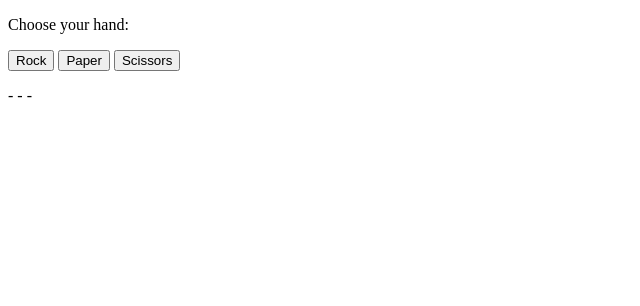
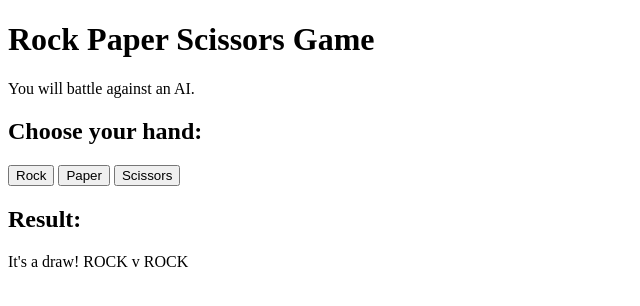
Before and after one commit to xaviergnp/rock-paper-scissors, a plain HTML site: page index.html in a window 1280 px wide. Both pictures are taken after a click on the button "Rock". Shown: the whole page, without its empty margins (0-640 px from the left). Drawn offline with Linux system fonts and the light colour scheme.

Commit message:
Display result

```diff
--- a/index.html
+++ b/index.html
@@ -8,13 +8,16 @@
         <link rel="stylesheet" href="./styles.css">
     </head>
     <body>
-        <p class="message">Choose your hand: </p>
+        <h1>Rock Paper Scissors Game</h1>
+        <p>You will battle against an AI.</p>
+        <h2 class="message">Choose your hand: </h2>
         <div class="selection">
             <button id="rock">Rock</button>
             <button id="paper">Paper</button>
             <button id="scissors">Scissors</button>
         </div>
-        <p class="result">- - - </p>
+        <h2>Result:</h2>
+        <div class="result-list"></div>
         <script src="./script.js"></script>
     </body>
 </html>
--- a/script.js
+++ b/script.js
@@ -1,5 +1,5 @@
 "use strict";
-console.log("Rock Paper Scissors Game");
+// console.log("Rock Paper Scissors Game");
 function getComputerChoice() {
     let randomNumber = Math.floor(Math.random()*3)+1;
     let computerChoice = randomNumber == 1? "rock" : randomNumber == 2 ? "paper" : "scissors";
@@ -9,12 +9,13 @@ function getComputerChoice() {
 function playOneRound(playerSelection, computerSelection) {
     let p1 = String(playerSelection).toUpperCase();
     let comp1 = String(computerSelection).toUpperCase();
+    // Your Hand: ${p1}\nAI's Hand: ${comp1}\n\n
     if (p1 == comp1) {
-        return `Your Hand: ${p1}\nAI's Hand: ${comp1}\n\nIt's a draw! ${p1} v ${comp1}`;
+        return `It's a draw! ${p1} v ${comp1}`;
     } else if ((p1 == "SCISSORS" && comp1 == "PAPER") || (p1 == "PAPER" && comp1 == "ROCK") || (p1 == "ROCK" && comp1 == "SCISSORS")) {
-        return `Your Hand: ${p1}\nAI's Hand: ${comp1}\n\nYou WIN! ${p1} beats ${comp1}`;
+        return `You WIN! ${p1} beats ${comp1}`;
     } else {
-        return `Your Hand: ${p1}\nAI's Hand: ${comp1}\n\nYou LOSE! ${p1} is beaten by ${comp1}`;
+        return `You LOSE! ${p1} is beaten by ${comp1}`;
     }
 }
 
@@ -22,27 +23,31 @@ function getPlayerSelection() {
     const playerSelection = document.querySelectorAll(".selection > button");
     // let selectionMessage = document.querySelector(".message");
     let playerSelectedHand;
+    let resultList = document.querySelector(".result-list");
     playerSelection.forEach(select => {
         select.addEventListener("click", e => {
             playerSelectedHand = e.target.textContent;
             // selectionMessage.textContent = `Choose your hand: ${e.target.textContent}`;
 
             let computerSelection = getComputerChoice();
-            let result = playOneRound(playerSelectedHand, computerSelection);
-            console.log(result);
-            alert(result);
+
+            const resultHolder = document.createElement("p");
+            resultList.appendChild(resultHolder);
+            resultHolder.textContent = playOneRound(playerSelectedHand, computerSelection);
+            // let result = playOneRound(playerSelectedHand, computerSelection);
+            // console.log(result);
+            // alert(result);
         });
     });
 }
 
 function game() {
-        let x = 1;
-        let round = `Rock Paper Scissors - Player vs AI - Round ${x}`;
-        console.log(round);
-        alert(round);
+        // let x = 1;
+        // let round = `Rock Paper Scissors - Player vs AI - Round ${x}`;
+        // console.log(round);
+        // alert(round);
 
         getPlayerSelection();
-
 }
 
 game();
```
